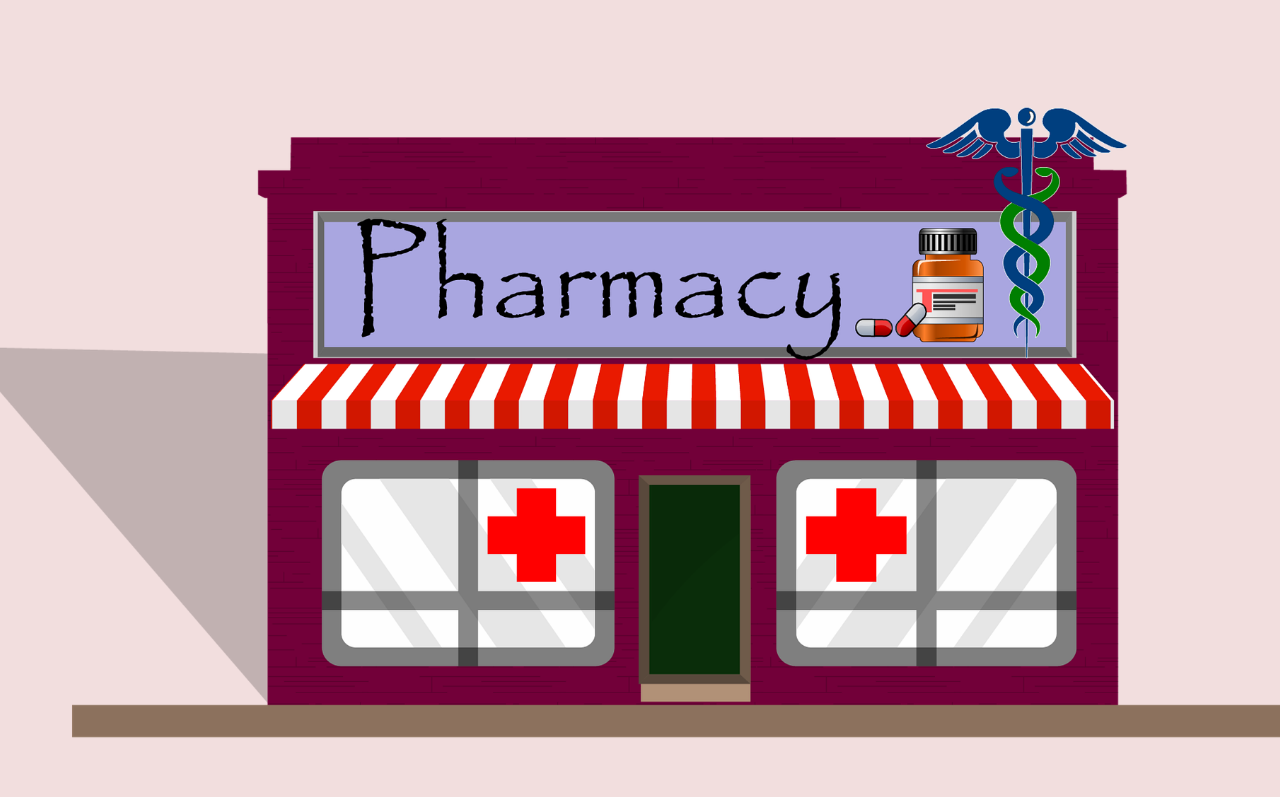
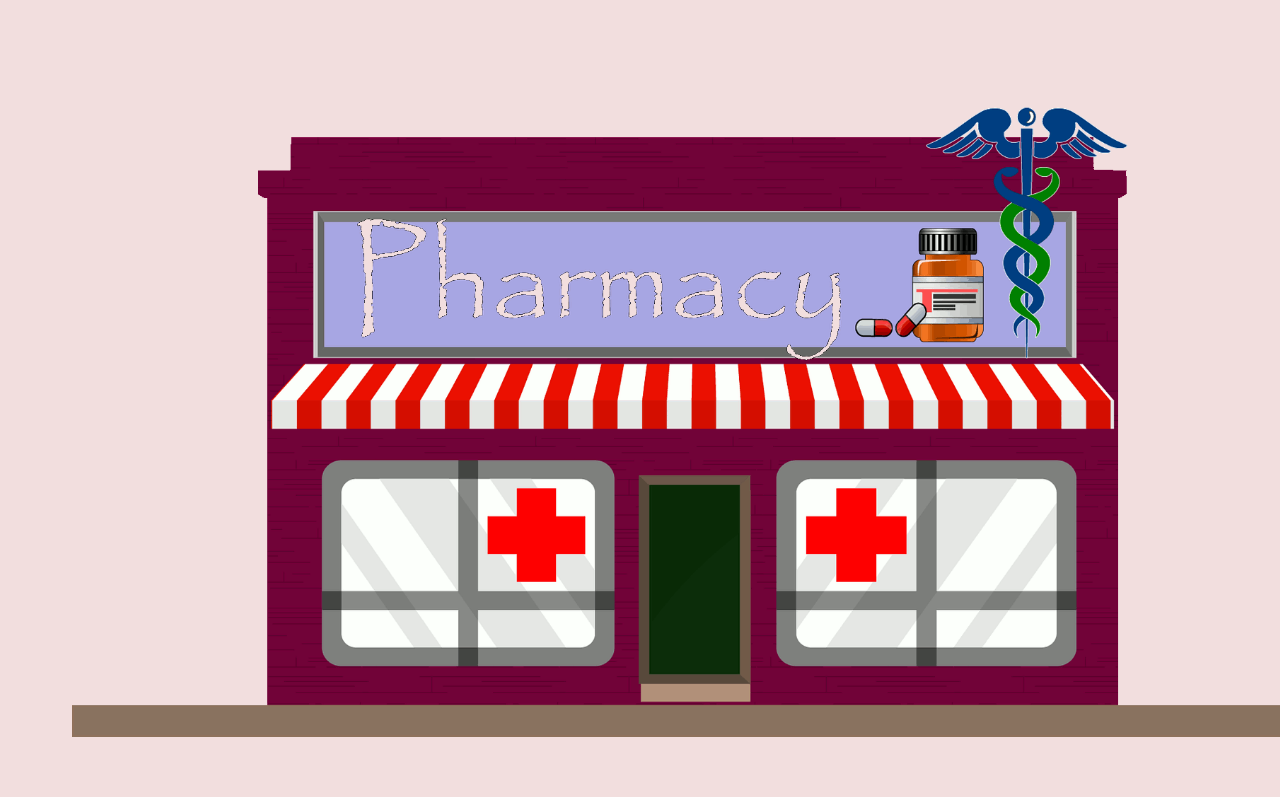
Before and after one commit to gakawarstone/gakawarstone.github.io, a plain HTML site: page index.html in a window 1280 px wide. Shown: the top 797 px of the page. Drawn offline with Linux system fonts and the light colour scheme; a web font is replaced by a local one.

Commit message:
13 commit

```diff
--- a/css/main.css
+++ b/css/main.css
@@ -13,7 +13,7 @@ body{
 .back-top{
   width: 100%;
   height: 100vh;
-  background-image: url(../src/back-top.png);
+  background-image: url(../src/back-top.gif);
   background-position: center center;
   background-size: cover;
 }
```
Also changed, not shown: src/back-top.gif (added).
